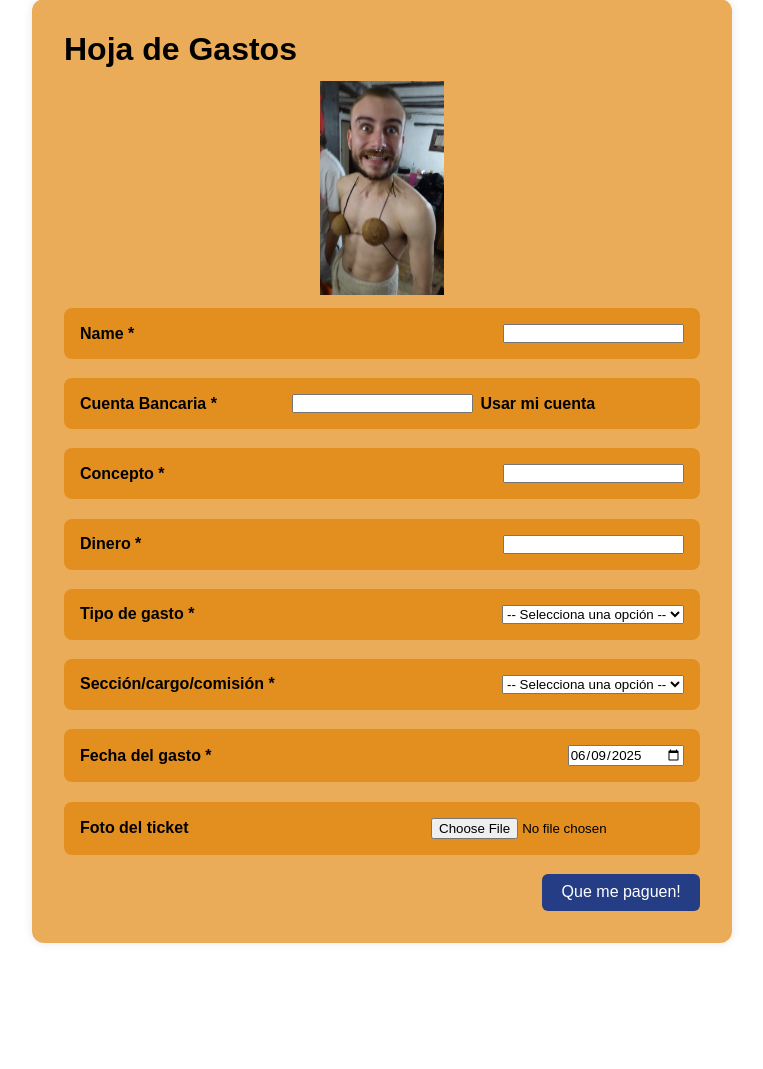
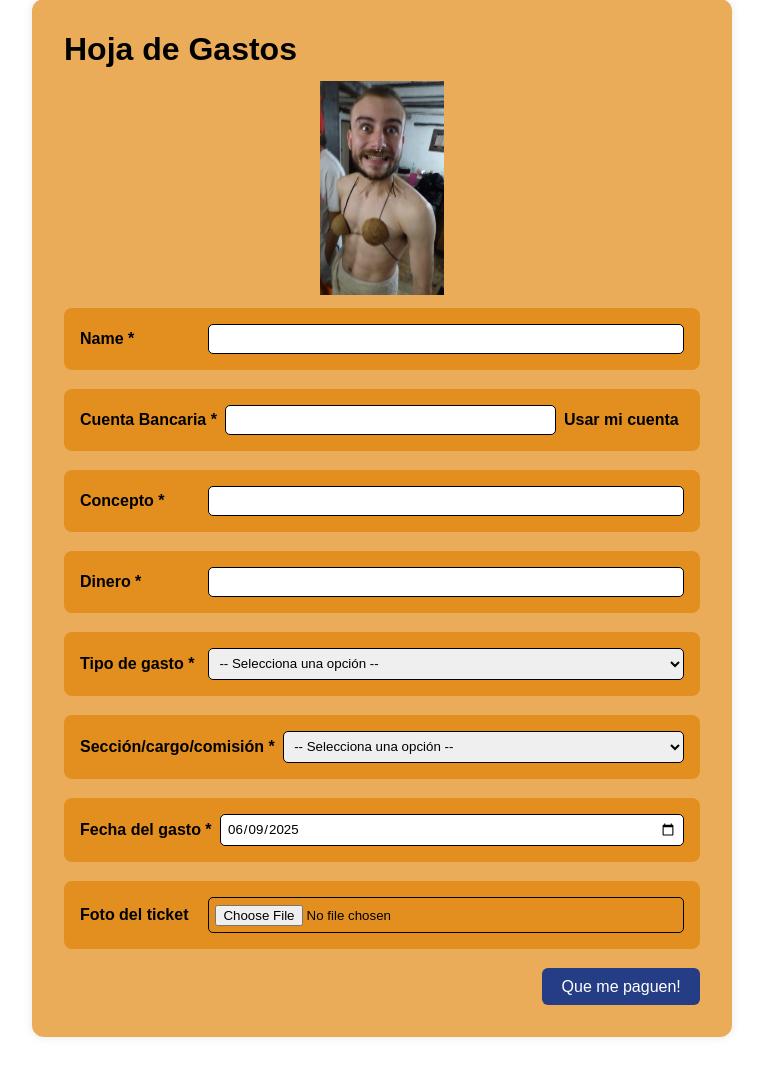
Before and after one commit to IsmaLeal/hoja-gastos, a Flask app: page / in a window 1280 px wide. Shown: the part 193-1262 px from the top of the page, without its empty margins (258-1021 px from the left). Before the commit the page ends 1136 px from the top, so only its background shows below. Run offline with Flask 3, Linux system fonts and the light colour scheme; the visitor is signed in with stand-in values (Sample User, id 1); some libraries are stand-ins or nearby versions.

Commit message:
Update style.css

```diff
--- a/static/style.css
+++ b/static/style.css
@@ -51,17 +51,21 @@ form {
 }
 
 .form-group label {
-    flex: 1;
     min-width: 120px;
     font-weight: bold;
 }
 
+.form-group input,
+.form-group select {
+    flex: 2;
+    padding: 0.4rem;
+    border: 1px solid black;
+    border-radius: 5px;
+}
+
 .form-group input:focus,
 .form-group select:focus {
-    flex: 2;
-    padding: 0.4rem;
-    border: 1px solid #243d85;
-    border-radius: 5px;
+    border: 3px solid #243d85;
 }
 
 .form-group input[type="checkbox"] {
```
